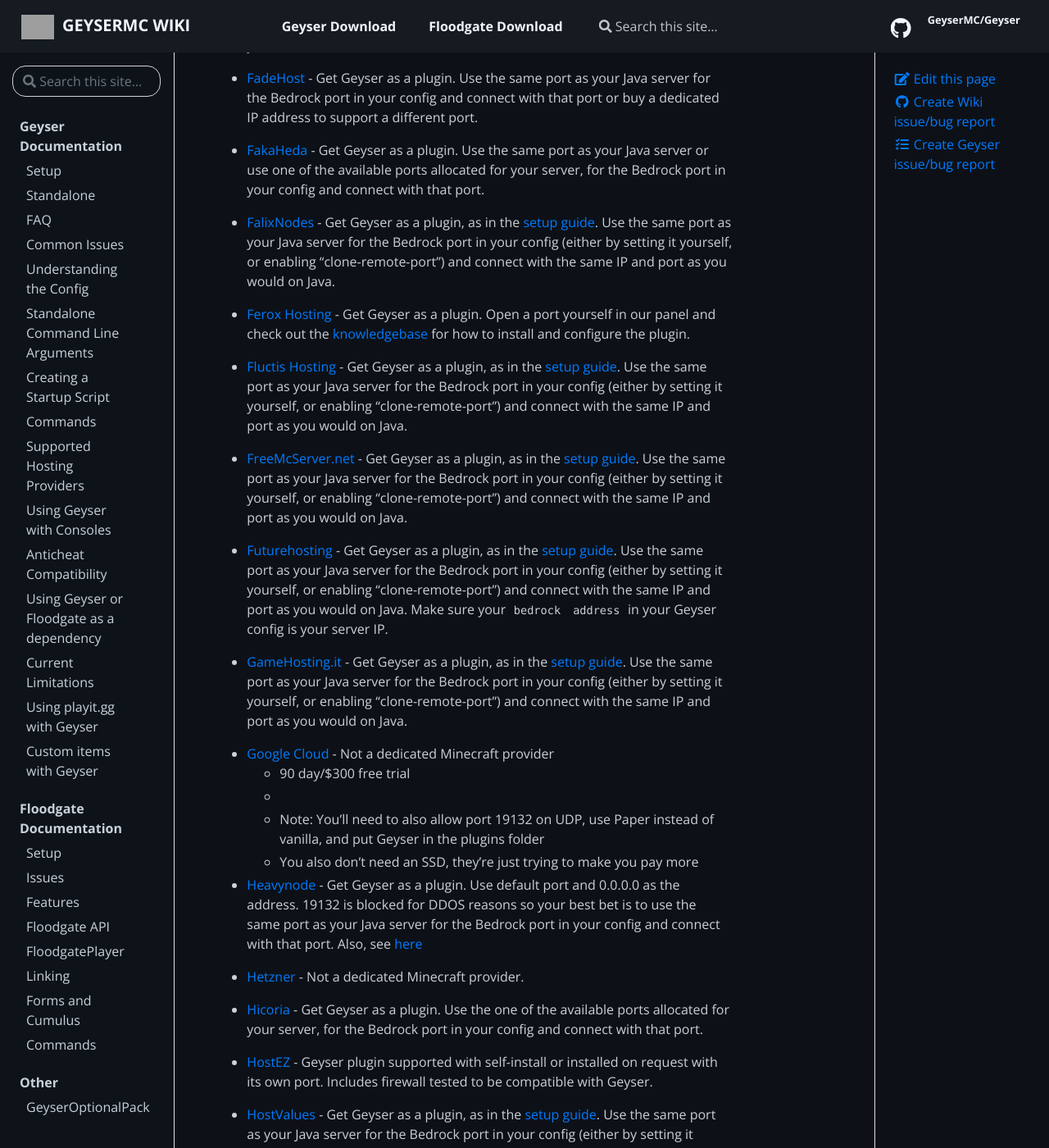
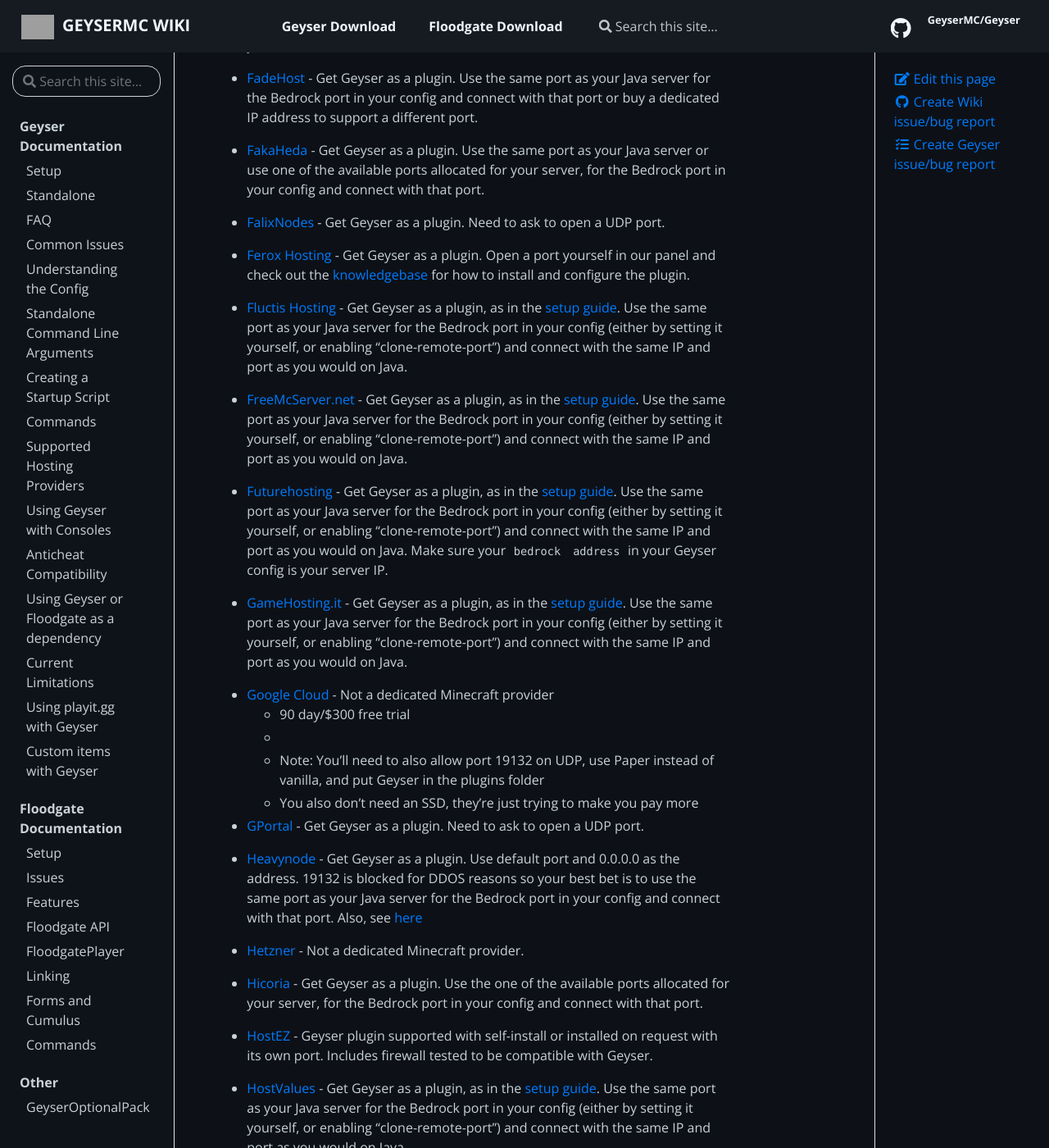
Before and after one commit to GeyserMC/GeyserWiki, a Jekyll site: the page built from _docs/geyser/supported-hosting-providers.md, in a window 1280 px wide and 1400 px high, scrolled down 3102 px. Shown: the whole window at 82% size. Built offline with Jekyll 4.4.1, drawn with Linux system fonts in a browser that asks for light colours; grey boxes are pictures that could not be loaded.

Commit message:
Updated "FalixNodes" instructions - clone-remote-port doesnt work anymore ( https://discord.com/channels/613163671870242838/1041251970897412146 ) Added GPortal - seems like their support provides a port upon request ( https://discord.com/channels/613163671870242838/1041271158005317733 )

```diff
--- a/_data/providers.json
+++ b/_data/providers.json
@@ -170,7 +170,7 @@
     {
       "name": "FalixNodes",
       "url": "https://falixnodes.net/",
-      "description_template": "default"
+      "description": "Get Geyser as a plugin. Need to ask to open a UDP port."
     },
     {
       "name": "Ferox Hosting",
@@ -202,6 +202,11 @@
       "name": "Google Cloud",
       "url": "https://cloud.google.com/",
       "description": "Not a dedicated Minecraft provider\n  - 90 day/$300 free trial\n  - \n  - Note: You'll need to also allow port 19132 on UDP, use Paper instead of vanilla, and put Geyser in the plugins folder\n  - You also don't need an SSD, they're just trying to make you pay more"
+    },
+    {
+      "name": "GPortal",
+      "url": "https://www.g-portal.com/",
+      "description": "Get Geyser as a plugin. Need to ask to open a UDP port."
     },
     {
       "name": "Heavynode",
```
